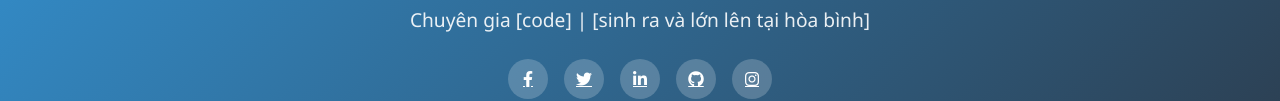
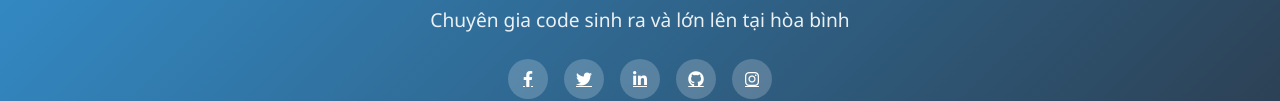
Before and after one commit to nguyenmanhsung/nguyenmanhsung.github.io, a plain HTML site: page index.html in a window 1280 px wide. Shown: the part 305-406 px from the top of the page. Drawn offline with Linux system fonts and the light colour scheme.

Commit message:
Update index.html

```diff
--- a/index.html
+++ b/index.html
@@ -297,7 +297,7 @@
         <div class="header-content">
             <img src="https://via.placeholder.com/150" alt="Avatar" class="avatar">
             <h1>Nguyễn Mạnh Sứng </h1>
-            <p class="tagline">Chuyên gia [code] | [sinh ra và lớn lên tại hòa bình]</p>
+            <p class="tagline">Chuyên gia code sinh ra và lớn lên tại hòa bình </p>
             <div class="social-links">
                 <a href="#"><i class="fab fa-facebook-f"></i></a>
                 <a href="#"><i class="fab fa-twitter"></i></a>
```
